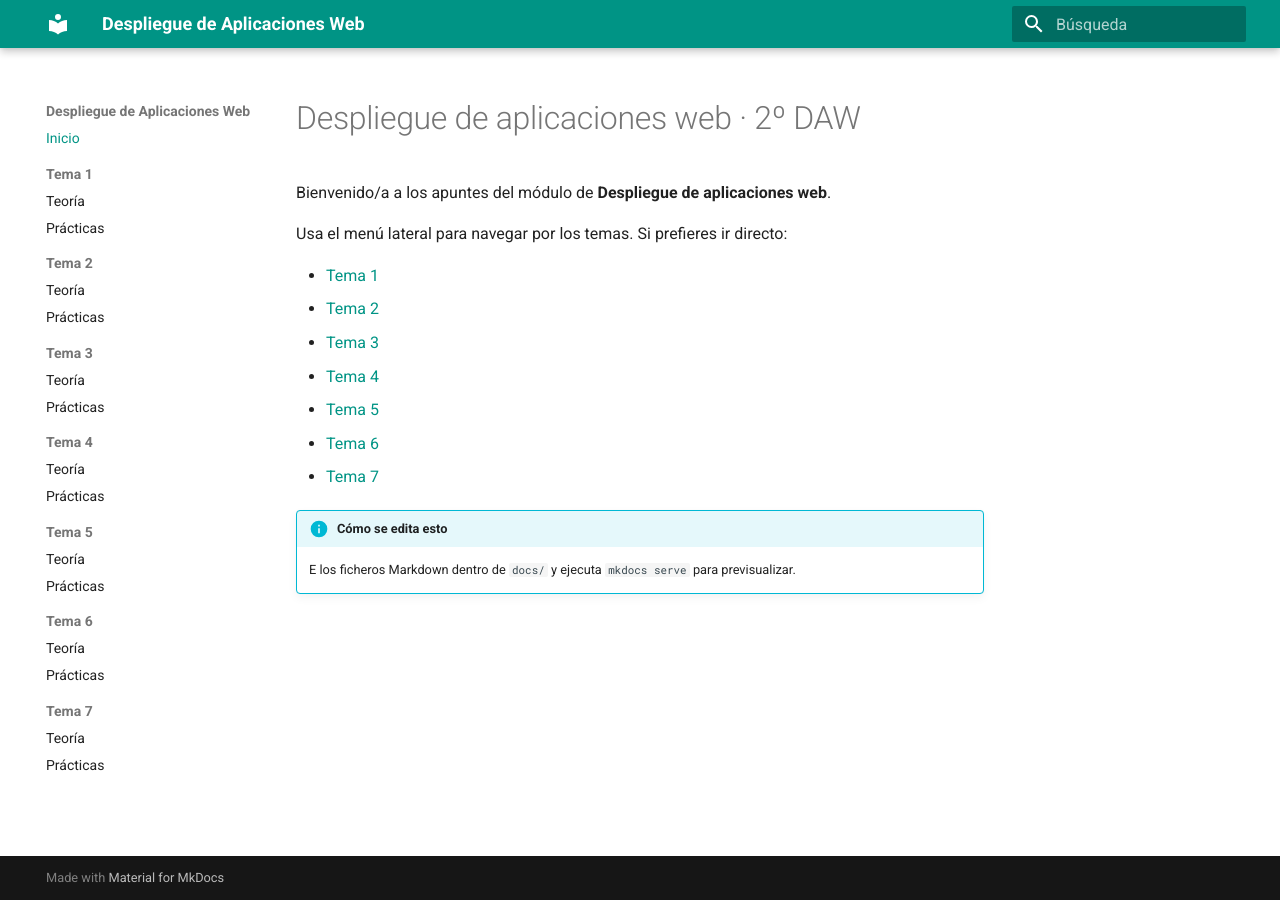
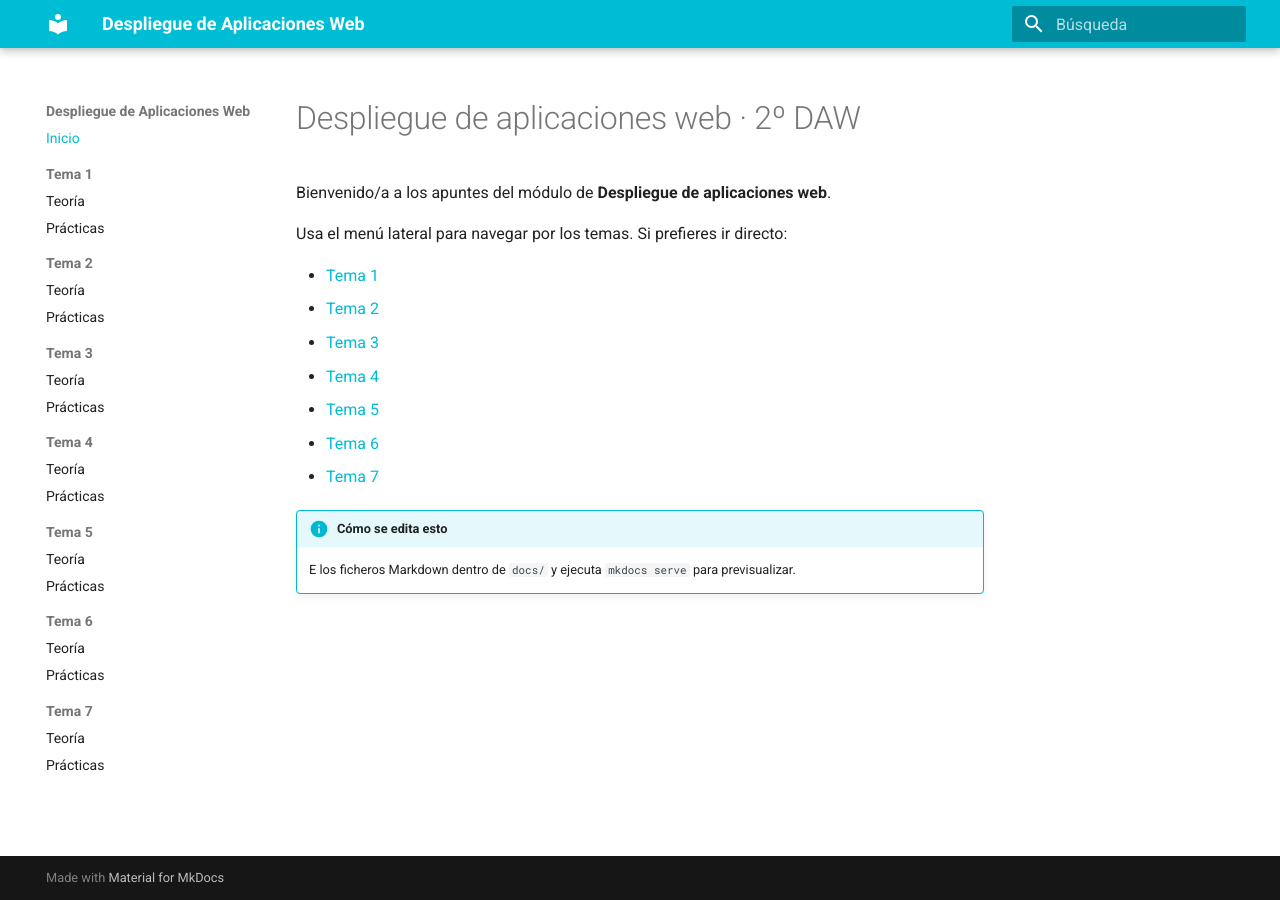
Before and after one commit to JavierMasDiaz/DAW, an MkDocs documentation site: the page built from docs/index.md, in a window 1280 px wide. Built offline with MkDocs 1.6.1 and Material for MkDocs 9.7.7, drawn with Linux system fonts in a browser that asks for light colours.

Commit message:
Cambio el color del tema Material

```diff
--- a/mkdocs.yml
+++ b/mkdocs.yml
@@ -5,8 +5,8 @@ theme:
   language: es
   palette:
     - scheme: default
-      primary: teal
-      accent: teal
+      primary: cyan
+      accent: cyan
   features:
     - navigation.instant
     - navigation.tracking
```
Also changed, not shown: 3 other files.
